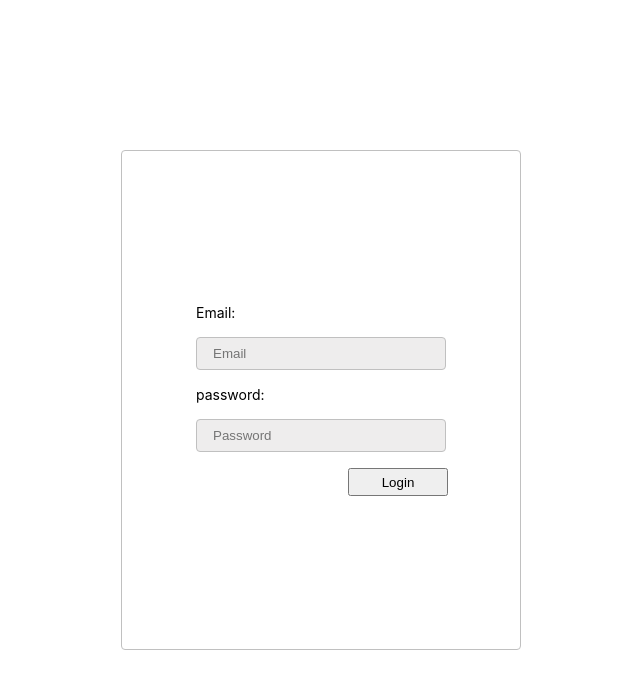
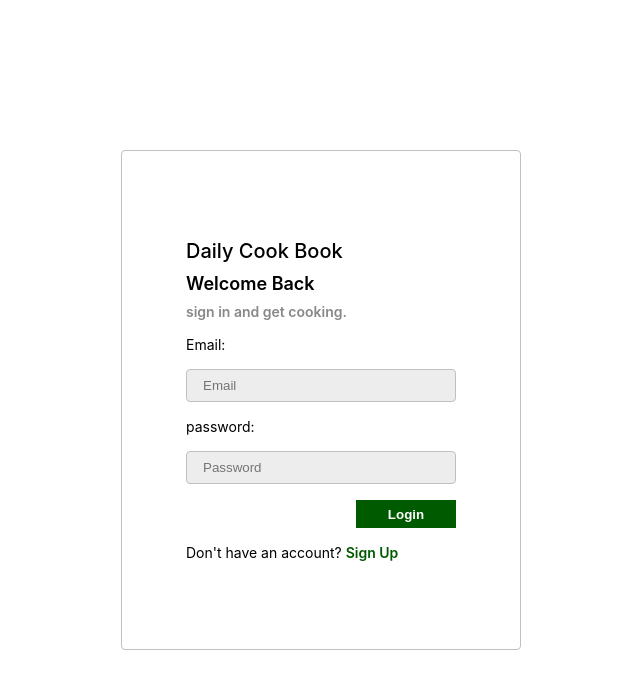
Before and after one commit to Majed-Habli/YourDailyCookBook, a React (Create React App) app in the folder daily-cook-book/: page / in a window 1280 px wide. Shown: the top 688 px of the page, without its empty margins (319-959 px from the left). Built offline with nearby package versions, Linux system fonts and the light colour scheme.

Commit message:
Client <> Updated the signin page styling.

```diff
--- a/daily-cook-book/src/pages/signin/signin.jsx
+++ b/daily-cook-book/src/pages/signin/signin.jsx
@@ -8,6 +8,14 @@ const Signin = () => {
     return(
         <div className={styles.container}>
             <div className={styles.input_form}>
+                <div className={styles.title_container}>
+                    <div className={styles.title}>Daily Cook Book</div>
+                    <div>Welcome Back</div>
+                    <div className={styles.slogan}>
+                        sign in and get cooking.
+                    </div>
+                </div>
+
                 <div className={styles.row}>
                     <label>Email:</label>
                     <input type="text"  value={email} onChange={ e => setEmail(e.target.value)} placeholder="Email"/>
@@ -19,6 +27,7 @@ const Signin = () => {
                 <div className={styles.button_container}>
                     <button>Login</button>
                 </div>
+                <div className={styles.CTA}>Don't have an account? <span>Sign Up</span></div>
             </div>
         </div>
     )
--- a/daily-cook-book/src/pages/signin/signin.module.css
+++ b/daily-cook-book/src/pages/signin/signin.module.css
@@ -21,12 +21,34 @@
     row-gap: 1rem;
     align-items: center;
     justify-content: center;
-    padding: 4.5rem;
+    padding: 4rem;
     border: 1px solid #c0c0c0;
 }
 
+.title_container{
+    width: 100%;
+    /* height: 110px; */
+    display: flex;
+    flex-direction: column;
+    row-gap: 0.6rem;
+    font-size: 18px;
+    font-weight: 600;
+    /* background-color: aqua  ; */
+}
+
+.title{
+    font-size: 20px;
+    font-weight: 500;
+}
+
+.slogan{
+    font-size: 14px;
+    color: #888888;
+    /* line-height: 1.3rem; */
+}
+
 .input_form input{
-    width: 250px;
+    width: 270px;
     height: 33px;
     padding-left: 1rem;
     border: 1px solid #c0c0c0;
@@ -43,6 +65,11 @@
 .button_container button{
     width: 100px;
     height: 28px;
+    cursor: pointer;
+    border: none;
+    background-color: #005a00;
+    color: white;
+    font-weight: 600;
 }
 
 .row{
@@ -54,3 +81,14 @@
 label{
     font-size: 14px;
 }
+
+.CTA{
+    width: 100%;
+    font-size: 14px;
+}
+
+span{
+    font-weight: 600;
+    color: #005a00;
+    cursor: pointer;
+}
```
